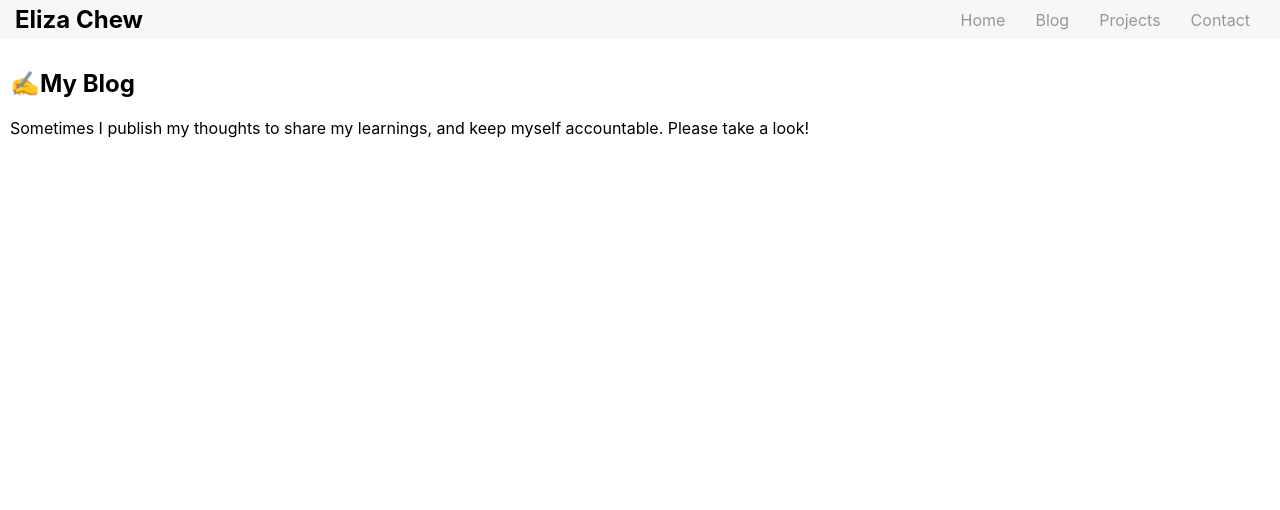
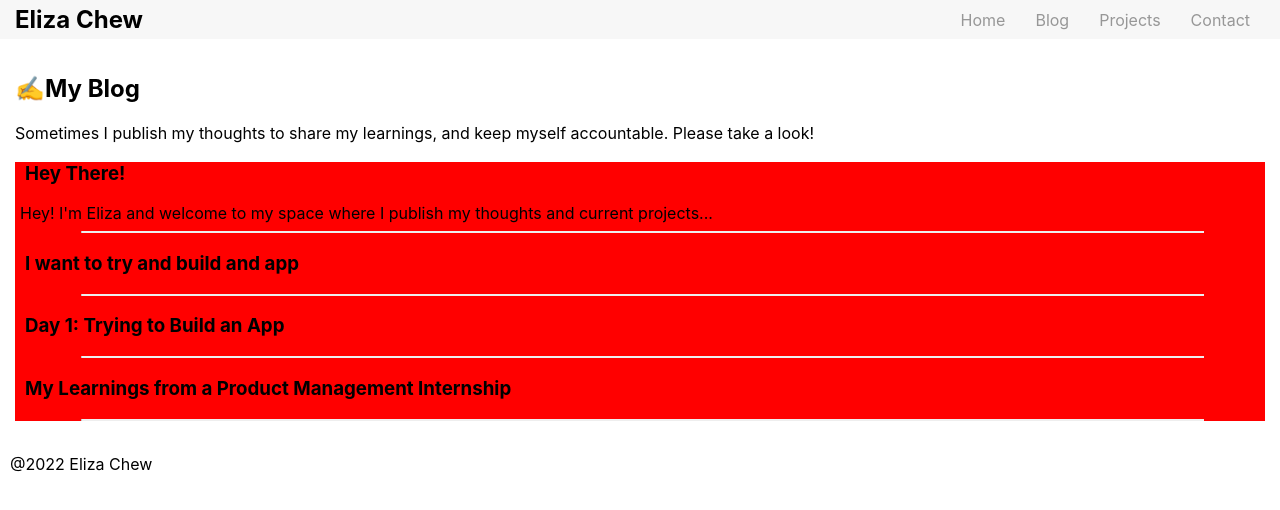
Before and after one commit to eelizac/elizas-website, a plain HTML site: page blog.html in a window 1280 px wide. Drawn offline with Linux system fonts and the light colour scheme.

Commit message:
Established the blog structure

```diff
--- a/blog.html
+++ b/blog.html
@@ -2,7 +2,7 @@
 <html>
     <head>
         <title> Eliza's Blog </title>
-        <link href="main.css" rel="stylesheet" type="text/css"
+        <link href="main.css" rel="stylesheet" type="text/css">
     </head>
 
     <body>
@@ -20,8 +20,21 @@
         <section>
             <h1>✍️My Blog</h1>
             Sometimes I publish my thoughts to share my learnings, and keep myself accountable. Please take a look!
+            <div class="blog">
+                <h3 class="blog"><a href="blog-post1.html">Hey There!</a></h3>
+                Hey! I'm Eliza and welcome to my space where I publish my thoughts and current projects...
+                <hr class="solid">
 
+                <h3 class="blog"><a href="blog-post2.html">I want to try and build and app</a></h3>
+                <hr class="solid">
+
+                <h3 class="blog"><a href="blog-post3.html">Day 1: Trying to Build an App</a></h3>
+                <hr class="solid">
+
+                <h3 class="blog"><a href="blog-post4.html">My Learnings from a Product Management Internship</a></h3>
+                <hr class="solid">
+            </div>
         </section>
-
+        <footer>@2022 Eliza Chew</footer>
     </body>
 </html>
--- a/main.css
+++ b/main.css
@@ -27,7 +27,7 @@ nav ul li a {
     text-decoration:none;
 }
 
-/*sections */
+/*sections rgba(239, 239, 239, 0.473)*/
 
 header {
     background: rgba(239, 239, 239, 0.473);
@@ -70,8 +70,13 @@ header h1 {
     text-align: center;
 }
 
+ .blog {
+    padding: 0 0 0 5px;
+    background: red;
+}
+
 section {
-    padding: 10px;
+    padding: 15px;
 }
 
 footer {
@@ -84,7 +89,9 @@ h1, h2, li{
 }
 
 a {
-    color:green;
+    color:black;
+    text-decoration:none;
+
 }
 
 p {
@@ -96,3 +103,11 @@ p {
     font-size: large;
     font-weight:500;
 }
+
+
+
+.solid {
+    border-top: 0.5px solid #efefef;
+    width: 90%;
+    align-items: center;
+}
```
Also changed, not shown: blog-post1.html (added, +25 -0 lines).
